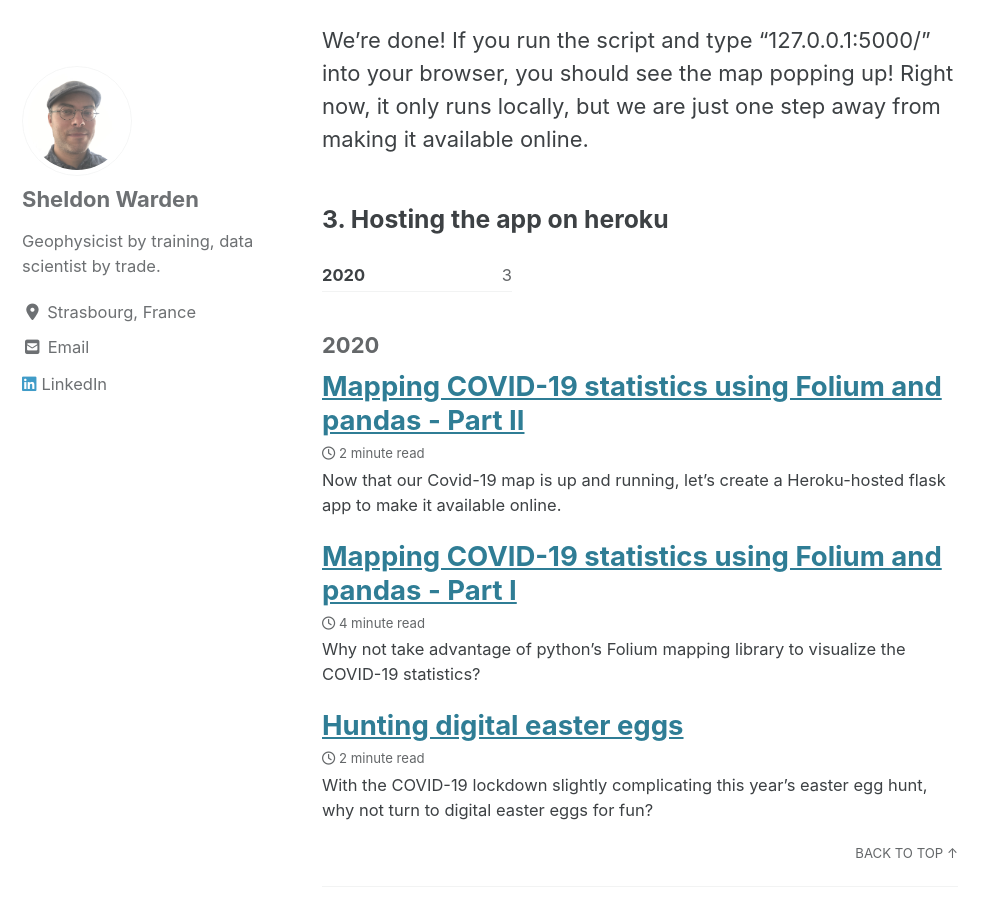
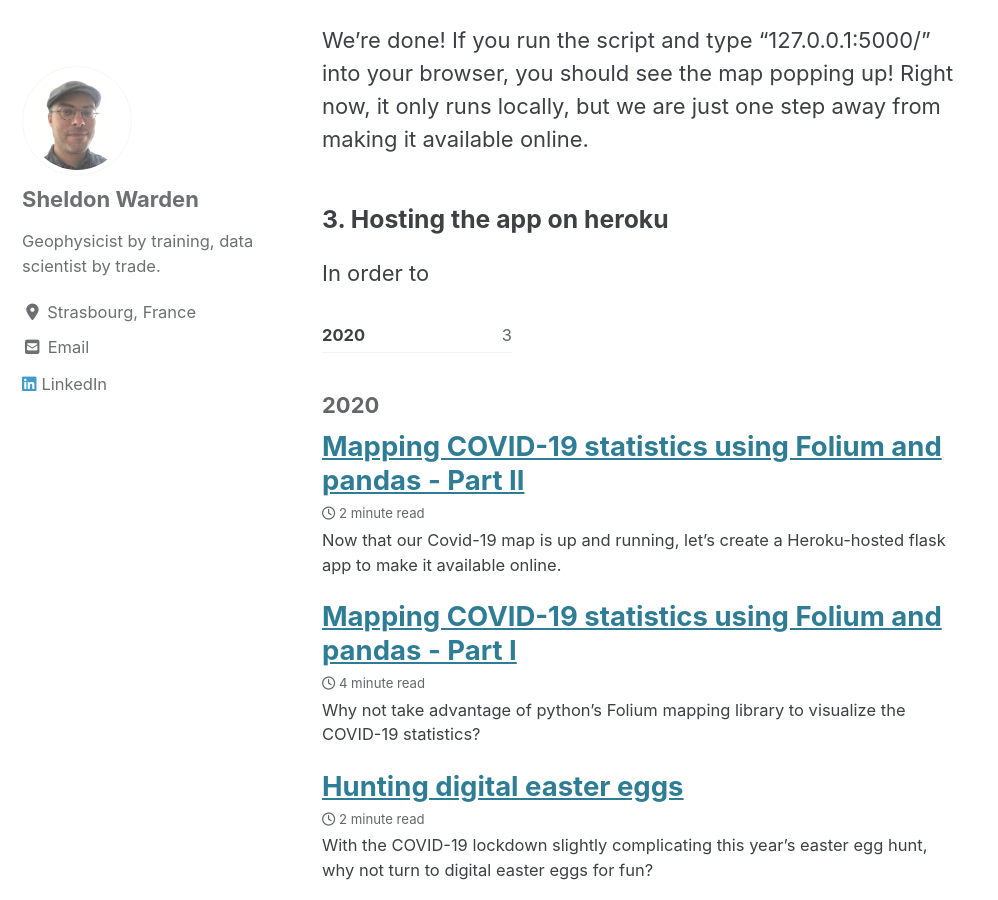
Before and after one commit to Ovide19/blog, a Jekyll site: the page built from _posts/2020-05-01-covidII.md, in a window 1280 px wide and 900 px high, scrolled down 3370 px. Shown: the whole window, without its empty margins (0-998 px from the left). Built offline with Jekyll 4.4.1, drawn with Linux system fonts in a browser that asks for light colours; cached includes are drawn as plain includes; nearby versions of some CDN libraries.

```diff
--- a/_posts/2020-05-01-covidII.md
+++ b/_posts/2020-05-01-covidII.md
@@ -90,9 +90,6 @@ We're done! If you run the script and type "127.0.0.1:5000/" into your browser,
 Right now, it only runs locally, but we are just one step away from making it available online.
 
 
+### 3. Hosting the app on heroku
 
-
-
-
-
-### 3. Hosting the app on heroku
+In order to
```
